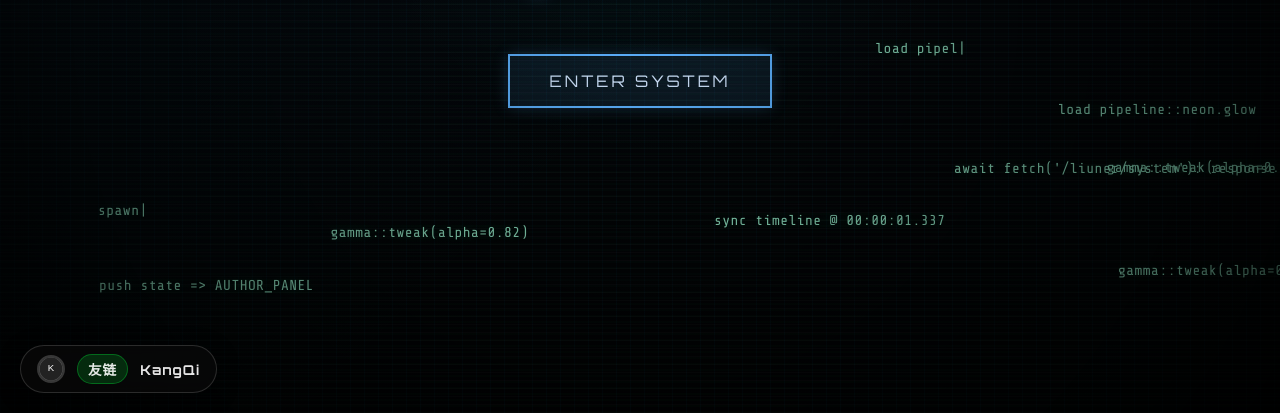
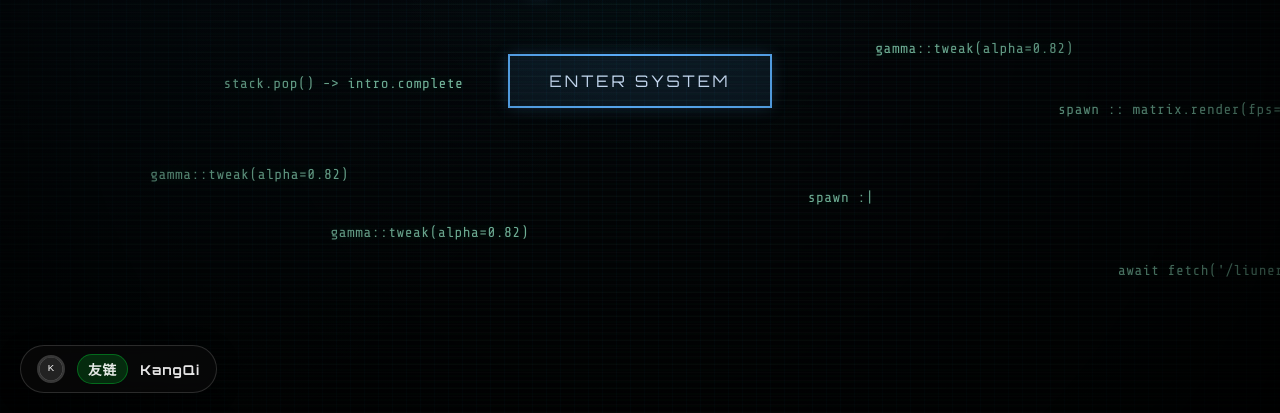
Before and after one commit to KangQiovo/website_for_Liuner, a plain HTML site: page index.html in a window 1280 px wide. Shown: the part 387-800 px from the top of the page. Drawn offline with nearby package versions, Linux system fonts and the light colour scheme; no server answers.

Commit message:
Tweak intro code rain timing and spacing

```diff
--- a/index.html
+++ b/index.html
@@ -101,6 +101,10 @@
             opacity: 0.92;
             position: absolute;
             line-height: 1.4;
+            transition: opacity 1s ease;
+        }
+        .code-line.fade-out {
+            opacity: 0;
         }
 
         #start-btn {
@@ -793,6 +797,7 @@
         let isTestRunning = false;
         let introFinished = false;
         let codeRainTimer = null;
+        const activeCodeSpots = [];
 
         const introCodeLines = [
             "init buffer := {}",
@@ -820,11 +825,33 @@
             if (!stream) return;
             const line = document.createElement('div');
             line.className = 'code-line';
-            const posX = 2 + Math.random() * 92;
-            const posY = 6 + Math.random() * 88;
+            // 清理过期的点位记录
+            const now = performance.now();
+            for (let i = activeCodeSpots.length - 1; i >= 0; i--) {
+                if (activeCodeSpots[i].expires <= now) activeCodeSpots.splice(i, 1);
+            }
+
+            let posX = 2 + Math.random() * 92;
+            let posY = 6 + Math.random() * 88;
+            const minDistance = 12; // 尽量不要同时重合
+            let attempts = 0;
+            while (attempts < 10) {
+                const conflict = activeCodeSpots.some(({ x, y }) => {
+                    const dx = x - posX;
+                    const dy = y - posY;
+                    return Math.sqrt(dx * dx + dy * dy) < minDistance;
+                });
+                if (!conflict) break;
+                posX = 2 + Math.random() * 92;
+                posY = 6 + Math.random() * 88;
+                attempts++;
+            }
             line.style.left = `${posX}%`;
             line.style.top = `${posY}%`;
             stream.appendChild(line);
+
+            const lifetime = 4200 + Math.random() * 1800;
+            activeCodeSpots.push({ x: posX, y: posY, expires: now + lifetime + 800 });
 
             let idx = 0;
             const typeTick = () => {
@@ -837,6 +864,11 @@
                 }
             };
             typeTick();
+
+            setTimeout(() => {
+                line.classList.add('fade-out');
+                setTimeout(() => line.remove(), 1100);
+            }, lifetime);
         }
 
         function startCodeRain() {
```
